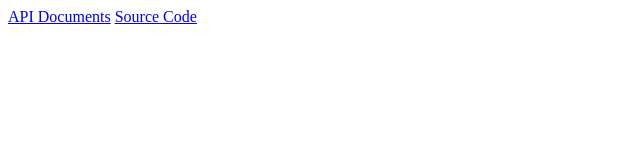
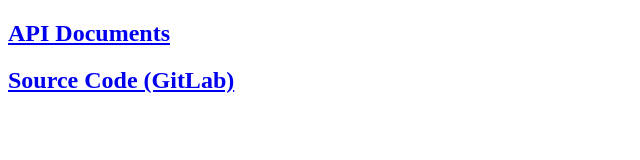
Before and after one commit to ariakh55/date-api, a website: page app/public/index.html in a window 1280 px wide. Shown: the whole page, without its empty margins (0-640 px from the left). Drawn offline with Linux system fonts and the light colour scheme.

Commit message:
Make links on home page larger and more descriptive

```diff
--- a/app/public/index.html
+++ b/app/public/index.html
@@ -4,7 +4,11 @@
     <title>DateAPI</title>
   </head>
   <body>
-    <a href="https://dateapi.ir/docs/">API Documents</a>
-    <a href="https://gitlab.com/molaeiali/date-api">Source Code</a>
+    <h2>
+        <a href="https://dateapi.ir/docs/">API Documents</a>
+    </h2>
+    <h2>
+        <a href="https://gitlab.com/molaeiali/date-api">Source Code (GitLab)</a>
+    </h2>
   </body>
 </html>
```
